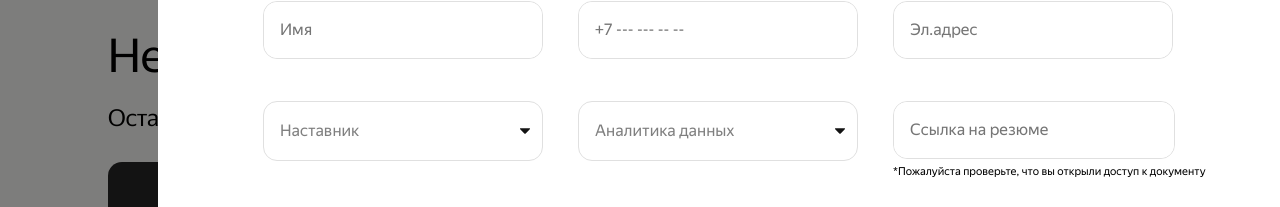
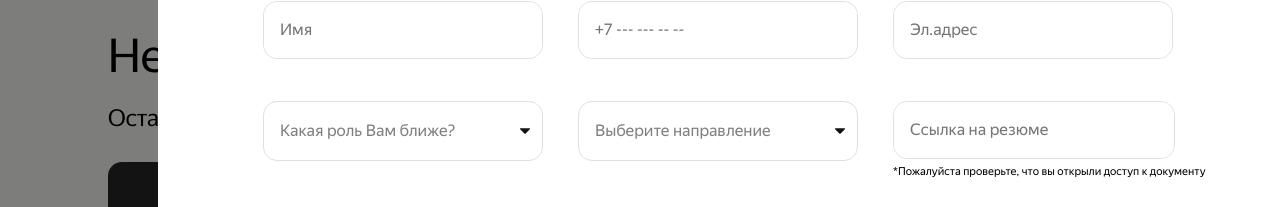
Before and after one commit to NurgaleevaDi/hr-landing, a React (Create React App) app: page / in a window 1280 px wide. Both pictures are taken after a click on the button "Оставить заявку". Shown: the part 6911-7118 px from the top of the page. Built offline with nearby package versions, Linux system fonts and the light colour scheme; no server answers.

Commit message:
fix select

```diff
--- a/src/components/PopupWithForm/PopupWithForm.js
+++ b/src/components/PopupWithForm/PopupWithForm.js
@@ -40,12 +40,12 @@ function PopupWithForm({ isOpen, onClose }) {
                     required
                   />
                 </div>
-                <select className="request__input_select" size="1">
+                <select defaultValue={'DEFAULT'} className="request__input_select" size="1">
                   <option value="DEFAULT" disabled>Какая роль Вам ближе?</option>
                   <option>Наставник</option>
                   <option>Ревьюер</option>
                 </select>
-                <select className="request__input_select" size="1">
+                <select defaultValue={'DEFAULT'} className="request__input_select" size="1">
                   <option value="DEFAULT" disabled>Выберите направление</option>
                   <option>Аналитика данных</option>
                   <option>Дизайн</option>
```
